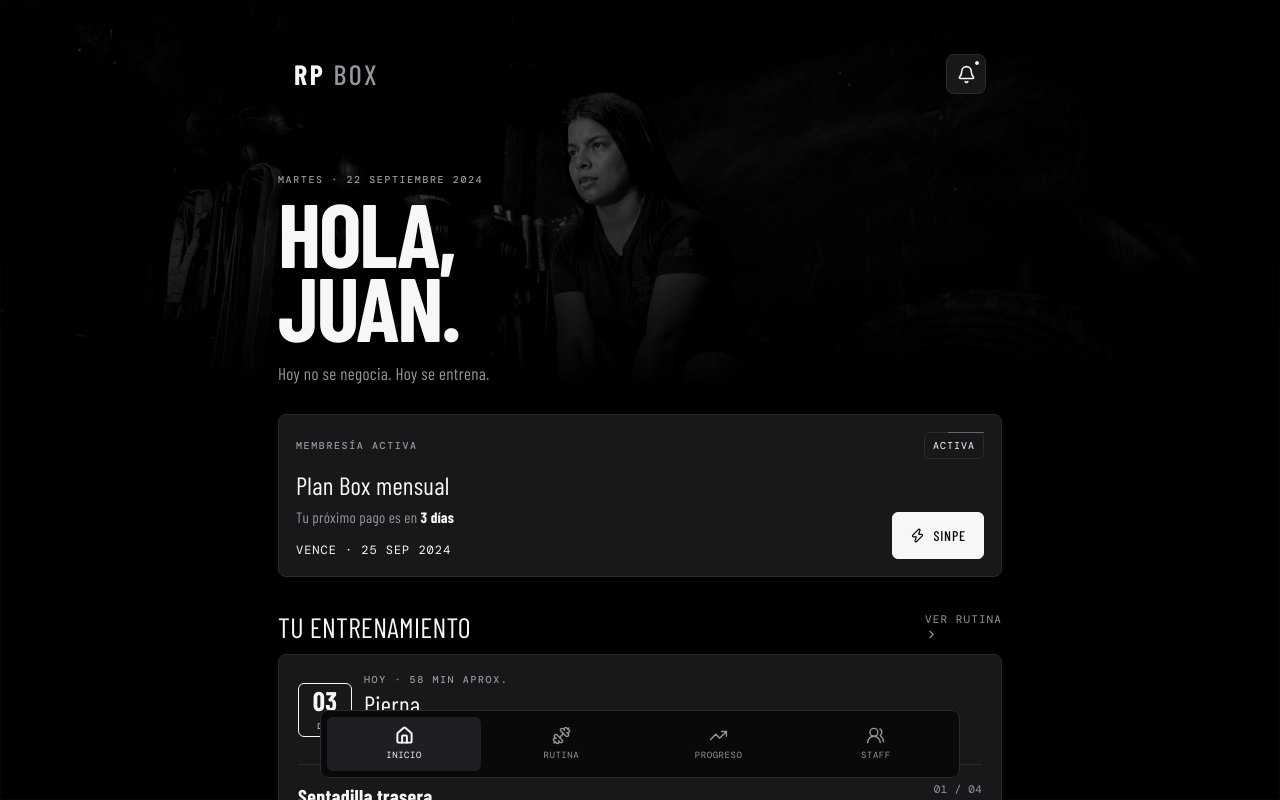
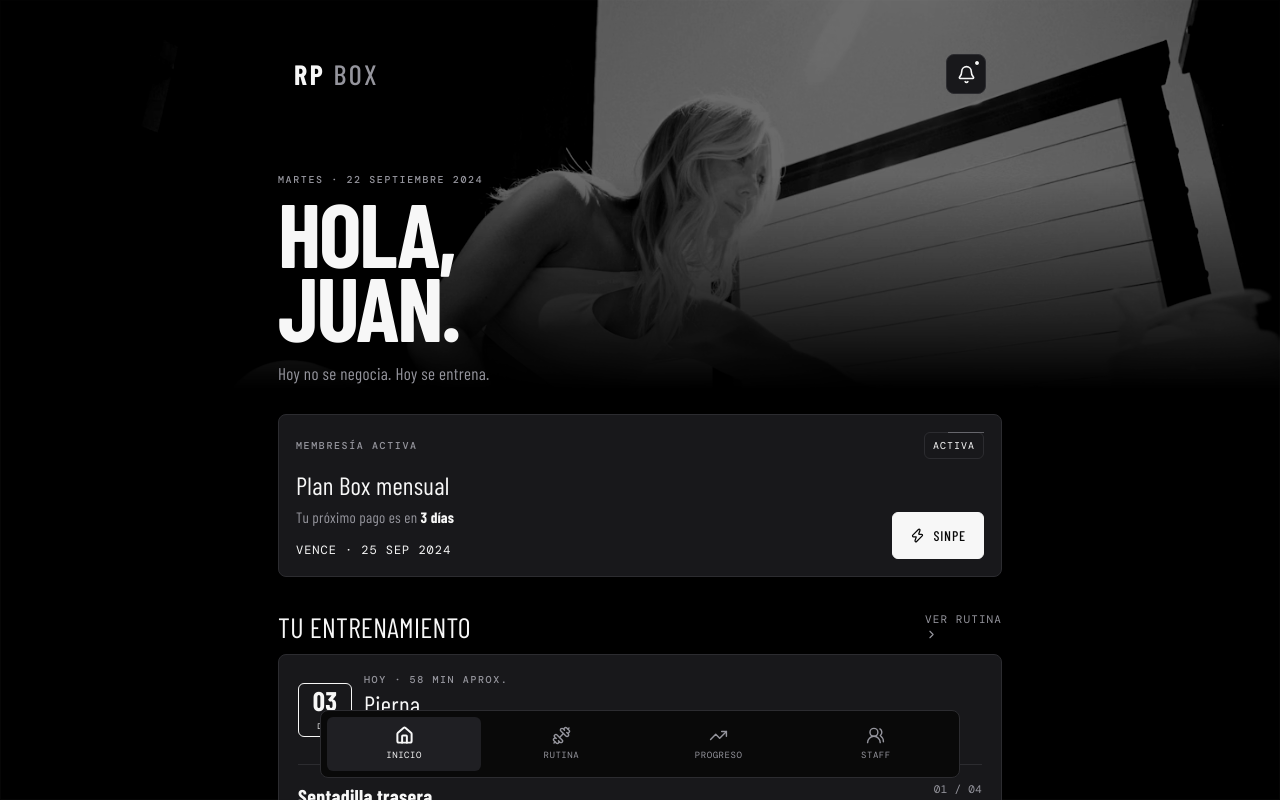
Before and after one commit to King1331/rp-box-gym, a React (Vite) app: page / in a window 1280 px wide. Shown: the top 800 px of the page. Built offline with nearby package versions, Linux system fonts and the light colour scheme; a web font is replaced by a local one.

Commit message:
Testing service worker updates

```diff
--- a/src/components/ReloadPrompt.jsx
+++ b/src/components/ReloadPrompt.jsx
@@ -18,11 +18,15 @@ export function ReloadPrompt() {
     setNeedRefresh(false);
   };
 
-  // Si no hay actualización pendiente, no renderiza nada
   if (!needRefresh) return null;
 
   return (
-    <div className="fixed top-6 right-5 z-50 max-w-sm rounded-3xl bg-[rgba(20,20,20,0.85)] backdrop-blur-xl p-5 text-white shadow-2xl border border-white/10 animate-pulse">
+    <div
+      className="fixed left-4 right-4 mx-auto sm:left-auto sm:right-5 sm:mx-0 z-50 max-w-sm rounded-3xl bg-[rgba(20,20,20,0.85)] backdrop-blur-xl p-5 text-white shadow-2xl border border-white/10 animate-pulse"
+      style={{
+        top: 'calc(env(safe-area-inset-top, 0px) + 16px)'
+      }}
+    >
       {/* Línea decorativa inferior */}
       <div className="absolute bottom-0 inset-x-0 h-px bg-gradient-to-r from-transparent via-white/30 to-transparent rounded-b-3xl" />
 
--- a/src/index.css
+++ b/src/index.css
@@ -60,7 +60,7 @@ a { color: inherit; text-decoration: none; }
   inset: 0 0 auto;
   height: 390px;
   /* Cambia la URL externa por la ruta local */
-  background: #090909 url('/images/Atleta.jpg') center 15% / cover no-repeat;
+  background: #090909 url('/images/atleta2.jpg') center 15% / cover no-repeat;
   background-blend-mode: luminosity;
   opacity: .56;
   filter: grayscale(1) brightness(1.08) contrast(1.18);
```
